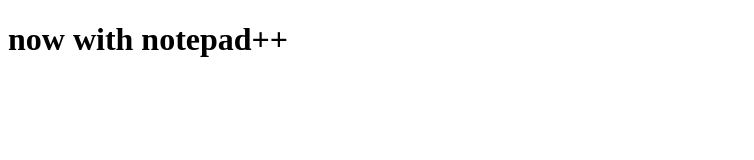
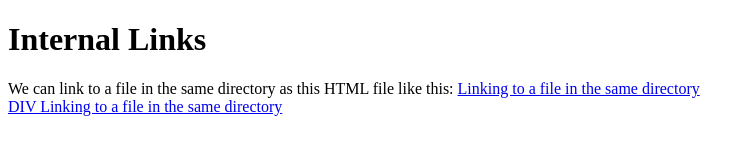
Before and after one commit to clapabhi/Coursera-Test, a plain HTML site: page site/test.html in a window 1280 px wide. Shown: the whole page, without its empty margins (0-754 px from the left). Drawn offline with Linux system fonts and the light colour scheme.

Commit message:
first pge

```diff
--- a/site/test.html
+++ b/site/test.html
@@ -1,9 +1,18 @@
-<!DOCTYPE html>
+<!doctype html>
 <html>
 <head>
-<title>INdex 2</title>
+  <meta charset="utf-8">
+  <title>Internal Links</title>
 </head>
 <body>
-<h1>now with notepad++</h1>
+  <h1>Internal Links</h1>
+  <section>
+    We can link to a file in the same directory as this HTML file like this:
+    <a href="same-directory.html" title="same dir link">Linking to a file in the same directory</a>
+
+    <a href="same-directory.html" title="same dir link">
+      <div> DIV Linking to a file in the same directory</div>
+    </a>
+  </section>
 </body>
 </html>
```
